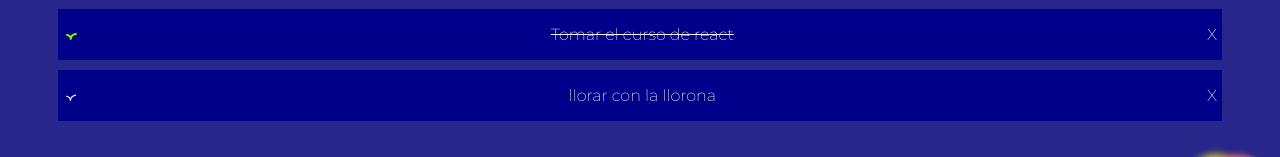
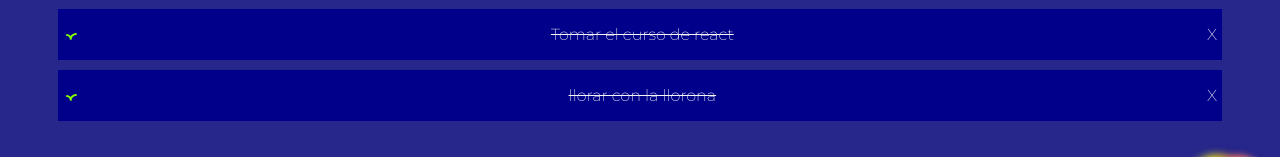
Before and after one commit to CarlosVF22/React-todo-app, a React (Create React App) app: page / in a window 1280 px wide. Shown: the part 344-501 px from the top of the page. Built offline with nearby package versions, Linux system fonts and the light colour scheme.

Commit message:
Contando TODOs

```diff
--- a/src/App.js
+++ b/src/App.js
@@ -9,22 +9,45 @@
 
 // import './App.css';
 
-const todos = [
+const defaultTodos = [
   {text:'cortar cebollas', completed:false },
   {text:'Tomar el curso de react', completed:true },
-  {text:'llorar con la llorona', completed:false },
-
-
+  {text:'llorar con la llorona', completed:true },
 ];
 
 function App() { //los componentes comienzan con MAYUSCULA
+
+    //agregando estado a nuestro componente
+    //React.useState nos devuelve un array de 2 posiciones [state, setState()]
+
+    //agregando state a los TODOs
+    const [todos,setTodos] = React.useState(defaultTodos);
+
+    //cuando llamemos a la funcion setState re Renderizamos nuestro componente con el nuevo estado
+    //con setSearchValue actualizamos el valor del estado
+    const [searchValue,setSearchValue] = React.useState(''); //creamos el estado y enviamos el estado inicial que guardamos en la
+    //variable searchValue
+
+    //contando TODOs totales y TODOs completed
+    //utilizamos ! para verificar que la variable es falsa y doble !! es para verificar si es verdadera
+    //cuales todos tienen la propiedad completed como true
+    const completedTodos = todos.filter(todo => !!todo.completed).length;
+    const totalTodos = todos.length;
+
   return (
     // React.Fragment es una etiqueta invisible que contiene nuestros componentes
     //solo se puede enviar una etiqueta por componente
     <React.Fragment>
-      <TodoCounter />
+      <TodoCounter
+        total = {totalTodos}
+        completed = {completedTodos}
+      />
 
-      <TodoSearch />
+      <TodoSearch
+        //agregamos las props que seran enviadas al componente TodoSearch
+        searchValue ={searchValue}
+        setSearchValue = {setSearchValue}
+      />
 
       <TodoList>
         {todos.map(todo =>(
@@ -42,3 +65,5 @@
 }
 
 export default App;
+//filtrar la cantidad de TODOs dependiendo en searchValue la cantidad de TODO que aparecen
+//palabras semejantes
--- a/src/TodoCounter.js
+++ b/src/TodoCounter.js
@@ -1,9 +1,9 @@
 import React from "react";
 import './TodoCounter.css';
 
-function TodoCounter(){
+function TodoCounter({total,completed}){
     return(
-        <h2 className="TodoCounter">Has completado 2 de 3 TODOs</h2>
+        <h2 className="TodoCounter">Has completado {completed} de {total} TODOs</h2>
     );
 }
 
--- a/src/TodoSearch.js
+++ b/src/TodoSearch.js
@@ -2,22 +2,16 @@
 import './TodoSearch.css';
 
 
-function TodoSearch (){
-
-    //agregando estado a nuestro componente
-    //React.useState nos devuelve un array de 2 posiciones [state, setState()]
-    //cuando llamemos a la funcuon setState re Renderizamos nuestro componente con el nuevo estado
-
-    //con setSearchValue actualizamos el valor del estado
-    const [searchValue,setSearchValue] = React.useState(''); //creamos el estado y enviamos el estado inicial que guardamos en la
-    //variable searchValue
+//Actualizar estado por medio de props
+//el componente que llame al componente TodoSEarch debe enviar 2 props ({searchValue,setSearchValue})
+function TodoSearch ({searchValue,setSearchValue}){
 
     //cada vez que el usuario realice un cambio llamamos a la funcion setSearchValue
     const onSearchValueChange = (event) => {
         console.log(event.target.value);
         setSearchValue(event.target.value);
     }
-    return [
+    return (
         <input
         className="TodoSearch"
         placeholder="Cebolla"
@@ -25,9 +19,8 @@
         value={searchValue}
         //al realizar un cambio ejecutar la funcion onSearchValueChange
         onChange={onSearchValueChange}
-        />,
-        <p>{searchValue}</p>
-    ];
+        />
+    );
 }
 
 export {TodoSearch};
```
